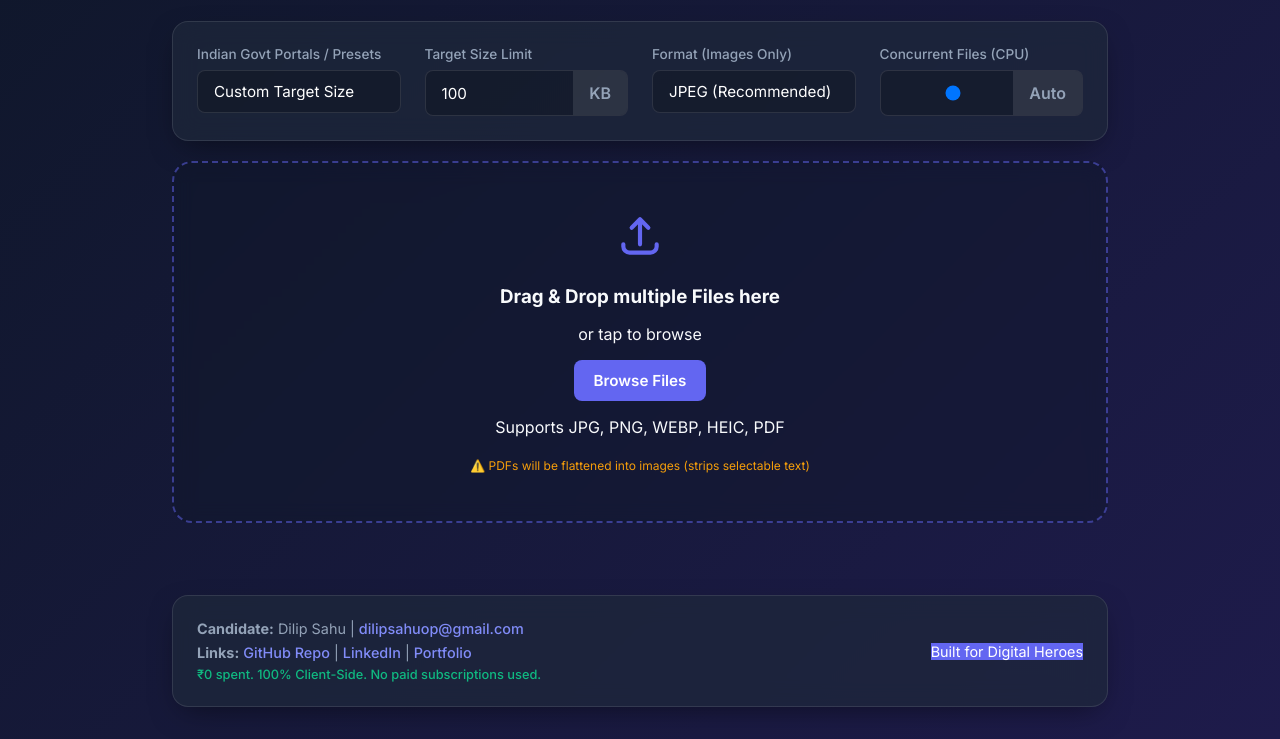
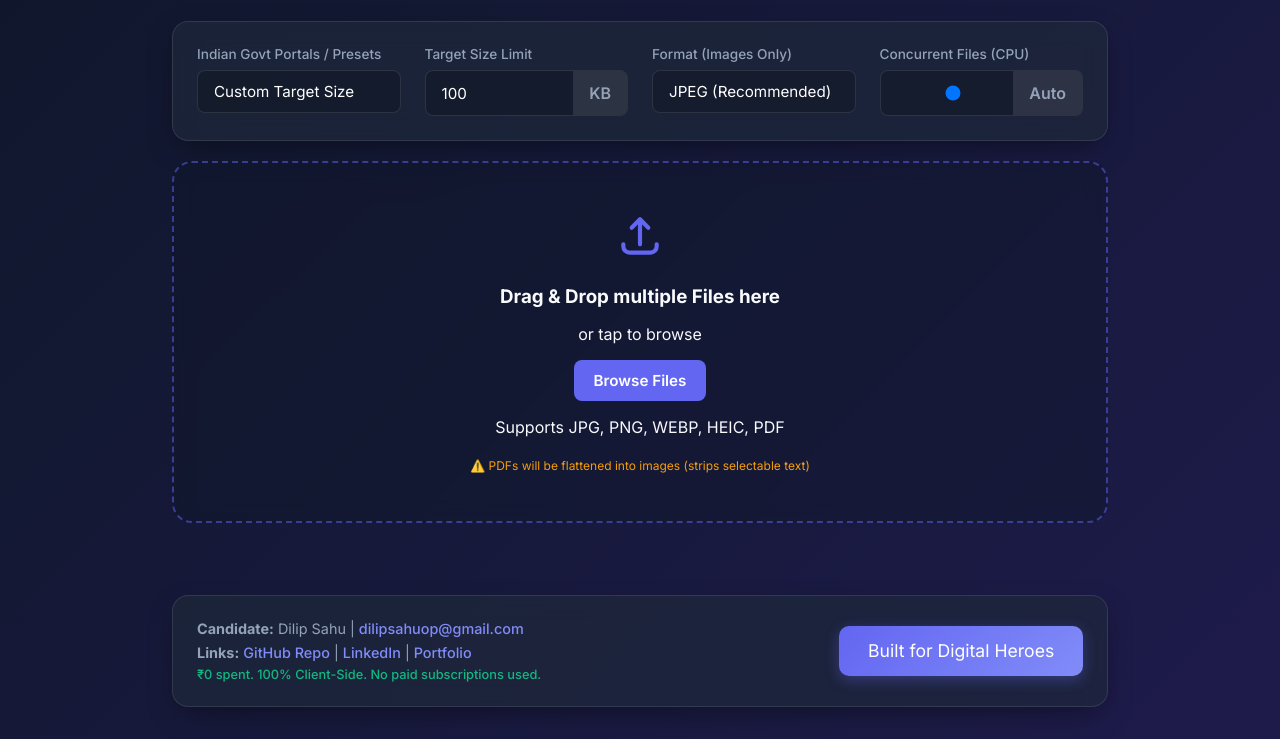
Before and after one commit to Dilipsahu01/File-Compressor, a website: page index.html in a window 1280 px wide. Shown: the part 144-883 px from the top of the page. Drawn offline with nearby package versions, Linux system fonts and the light colour scheme; a script that the page names is missing.

Commit message:
Enhance Digital Heroes button size and visual weight

```diff
--- a/css/style.css
+++ b/css/style.css
@@ -347,6 +347,18 @@ button, .btn-success, .btn-danger, .btn-warning {
 .hero-btn {
     white-space: nowrap;
     text-decoration: none;
+    font-size: 1.1rem;
+    padding: 0.9rem 1.8rem;
+    border-radius: 10px;
+    background: linear-gradient(135deg, var(--primary-color), #818cf8);
+    box-shadow: 0 4px 14px rgba(99, 102, 241, 0.35);
+    transition: all 0.25s ease;
+}
+
+.hero-btn:hover {
+    transform: translateY(-2px);
+    box-shadow: 0 6px 18px rgba(99, 102, 241, 0.5);
+    background: linear-gradient(135deg, var(--primary-hover), #4f46e5);
 }
 
 /* Responsive */
```
